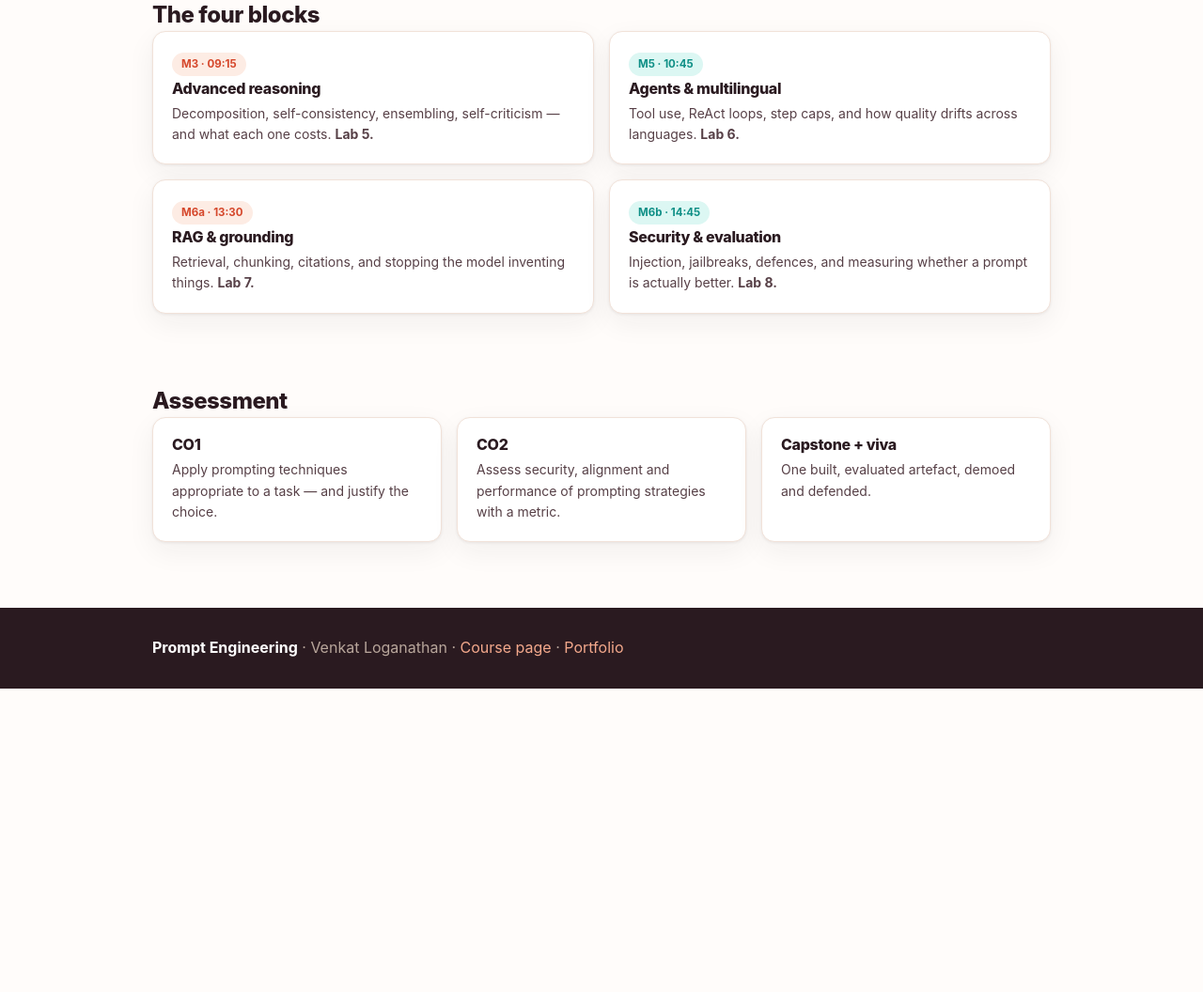
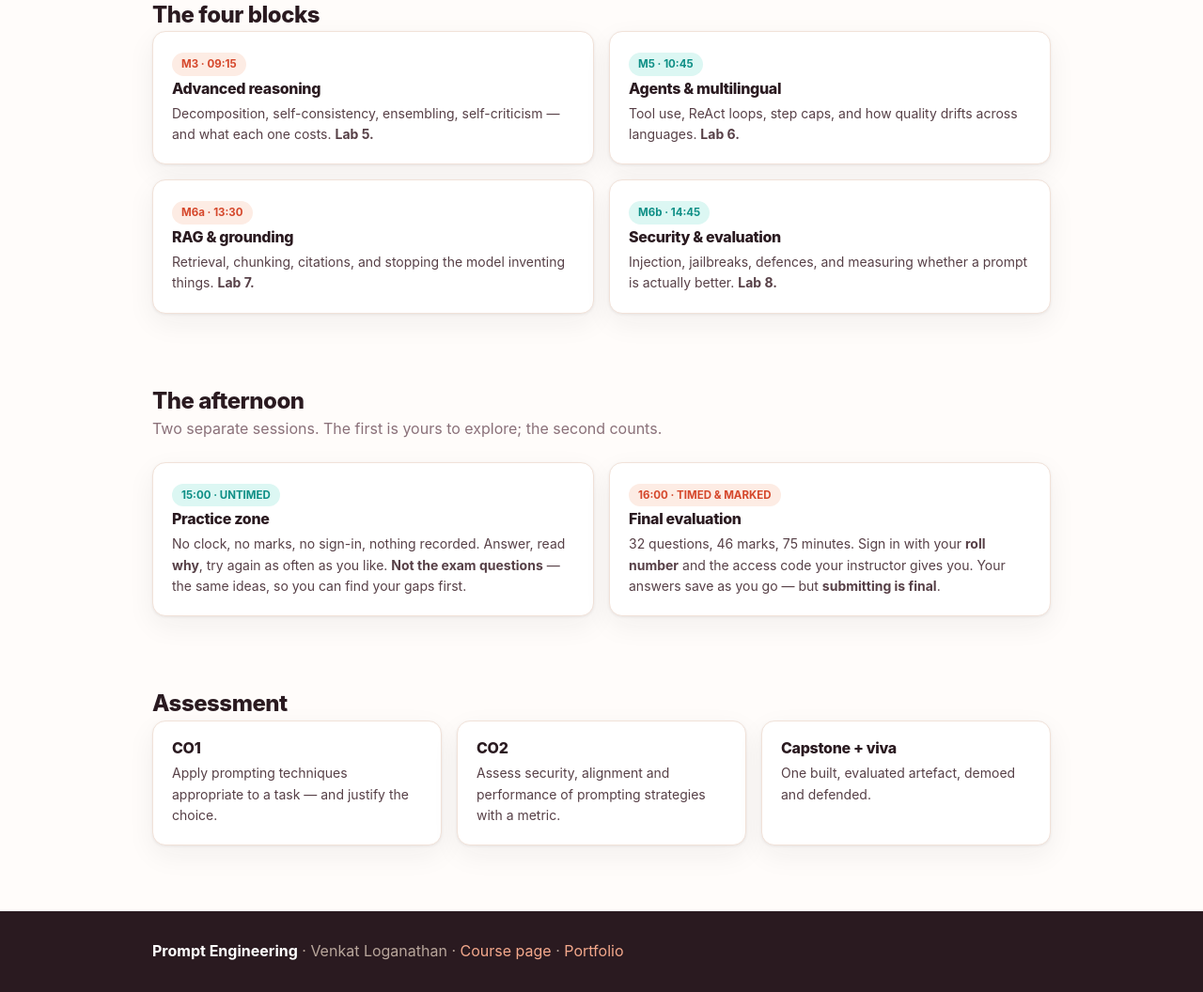
Before and after one commit to anandvenkat4/anandvenkat4.github.io, a plain HTML site: page pe-workshop/index.html in a window 1280 px wide. Shown: the part 768-1824 px from the top of the page at 94% size. Before the commit the page ends 1501 px from the top, so only its background shows below. Drawn offline with Linux system fonts and the light colour scheme; a script that the page names is missing.

Commit message:
PE home: add Practice to nav and an afternoon section

```diff
--- a/pe-workshop/index.html
+++ b/pe-workshop/index.html
@@ -15,6 +15,7 @@
   <a class="navlink" href="module-5-agents-multilingual.html">M5</a>
   <a class="navlink" href="module-6a-rag.html">M6a</a>
   <a class="navlink" href="module-6b-security-eval.html">M6b</a>
+  <a class="navlink" href="practice.html">Practice</a>
   <a class="navlink" href="run-of-show.html">Run</a>
   <span class="badge" id="progress">0 checks</span>
   <button class="factoggle" id="factoggle">Facilitator</button>
@@ -53,6 +54,15 @@
   </section>
 
   <section class="blk">
+    <h2 class="sec">The afternoon</h2>
+    <p class="lead">Two separate sessions. The first is yours to explore; the second counts.</p>
+    <div class="grid g2">
+      <a class="card" href="practice.html"><span class="chip t">15:00 · UNTIMED</span><h3>Practice zone</h3><p>No clock, no marks, no sign-in, nothing recorded. Answer, read <b>why</b>, try again as often as you like. <b>Not the exam questions</b> — the same ideas, so you can find your gaps first.</p></a>
+      <a class="card" href="exam.html"><span class="chip">16:00 · TIMED &amp; MARKED</span><h3>Final evaluation</h3><p>32 questions, 46 marks, 75 minutes. Sign in with your <b>roll number</b> and the access code your instructor gives you. Your answers save as you go — but <b>submitting is final</b>.</p></a>
+    </div>
+  </section>
+
+  <section class="blk">
     <h2 class="sec">Assessment</h2>
     <div class="grid g3">
       <div class="card"><h3>CO1</h3><p>Apply prompting techniques appropriate to a task — and justify the choice.</p></div>
```
